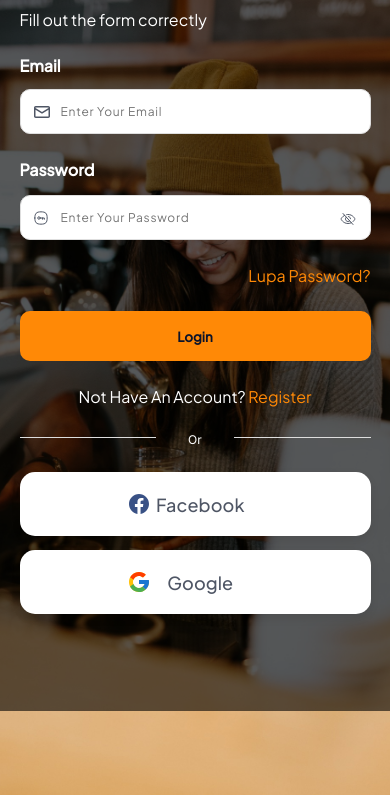
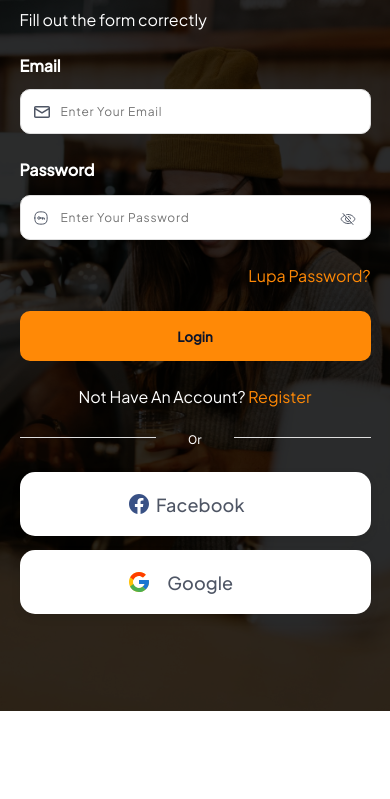
Before and after one commit to akbarsyarif/coffee-shop-week-6, a plain HTML site: page login.html in a window 390 px wide. Shown: the part 133-932 px from the top of the page. After the commit the page ends 844 px from the top, so only its background shows below. Drawn offline with Linux system fonts and the light colour scheme.

Commit message:
update login and register

```diff
--- a/login.css
+++ b/login.css
@@ -255,26 +255,24 @@ p.border {
 
 @media screen and (max-width: 769px) {
   body {
-    overflow: hidden;
+    background-image: url(./assets/images/login-page-bg.webp);
+    background-repeat: no-repeat;
+    background-size: cover;
+    background-position: 0 60%;
   }
 
-  .transparent {
-    display: block;
-    background-color: hsla(0, 0%, 0%, 0.6);
+  body::before {
+    content: "";
+    background-color: hsla(0, 0%, 0%, 0.8);
     width: 100%;
-    height: 100vh;
+    height: 100%;
     position: absolute;
+    top: 0;
     z-index: -1;
   }
 
   .left {
-    position: absolute;
-    z-index: -2;
-  }
-
-  .left > img {
-    height: 130vh;
-    width: 100vw;
+    display: none;
   }
 
   .right {
@@ -324,9 +322,8 @@ p.border {
 }
 
 @media screen and (max-width: 426px) {
-  .left > img {
-    height: 110vh;
-    width: 100vw;
+  body {
+    background-position: 0 0;
   }
 
   .right {
--- a/login.html
+++ b/login.html
@@ -11,8 +11,6 @@
 
   <body>
     <main>
-      <section class="transparent"></section>
-
       <section class="left">
         <img src="./assets/images/login-page-bg.webp" alt="login-page-bg" />
       </section>
--- a/register.css
+++ b/register.css
@@ -266,44 +266,26 @@ p.border {
   } */
 
   body {
+    padding-bottom: 3vh;
     background-image: url(./assets/images/register-bg.webp);
     background-repeat: no-repeat;
     background-size: cover;
+    background-position: 0 60%;
   }
 
   body::before {
     content: "";
     background-color: hsla(0, 0%, 0%, 0.6);
     width: 100%;
-    height: 110%;
+    height: 100%;
     position: absolute;
     top: 0;
     z-index: -1;
   }
 
-  /* .transparent {
-    display: block;
-    background-color: hsla(0, 0%, 0%, 0.6);
-    width: 100%;
-    height: 100%;
-    position: absolute;
-    z-index: -1;
-  } */
-
   .left {
     display: none;
   }
-
-  /* .left {
-    position: absolute;
-    z-index: -2;
-    height: 100vh;
-  }
-
-  .left > img {
-    height: 140vh;
-    width: 100vw;
-  } */
 
   .right {
     margin: 0 auto;
@@ -352,11 +334,6 @@ p.border {
 }
 
 @media screen and (max-width: 426px) {
-  .left > img {
-    height: 115vh;
-    width: 100vw;
-  }
-
   .right {
     padding-top: 3vh;
   }
```
Also changed, not shown: register.html (+0 -2 lines).
